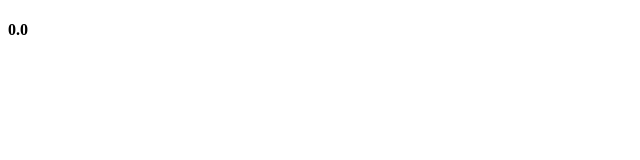
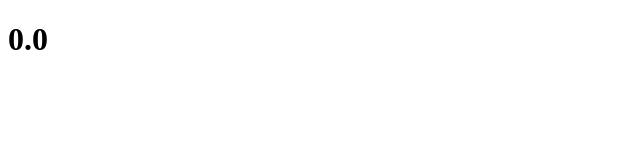
Before and after one commit to st96122/mmm, a plain HTML site: page index.html in a window 1280 px wide. Shown: the full height of the page, 0-640 px from the left. Drawn offline with Linux system fonts and the light colour scheme.

Commit message:
Add files via upload

```diff
--- a/index.html
+++ b/index.html
@@ -4,6 +4,6 @@
 	<title>111</title>
 </head>
 <body>
-<h4>0.0</h4>
+<h1>0.0</h1>
 </body>
 </html>
```
